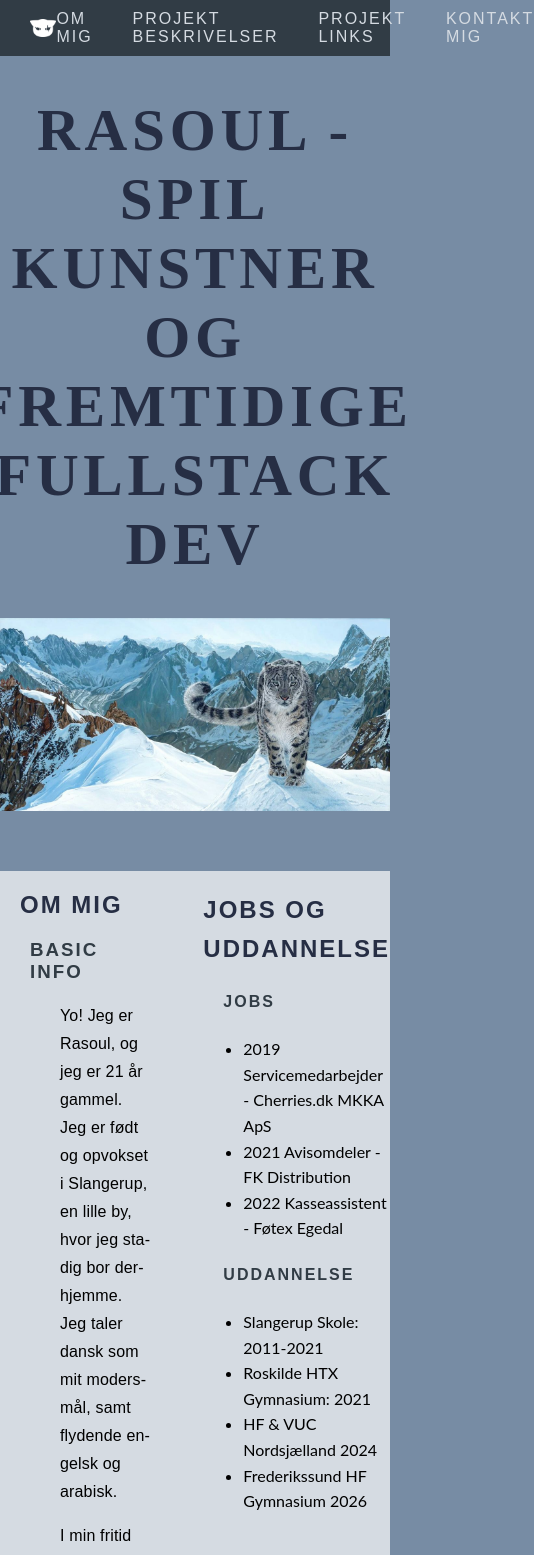
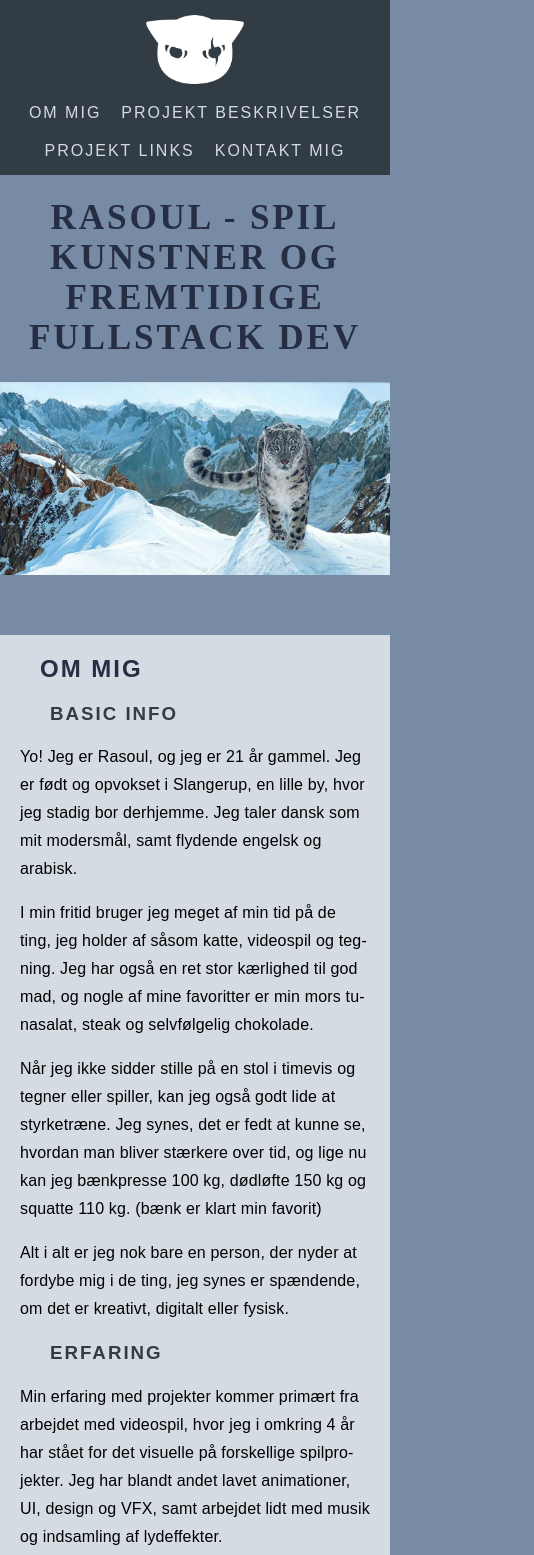
Before and after one commit to VinterKatten/Portfolio-Webside, a website: page index.html in a window 390 px wide. Shown: the top 1555 px of the page, 534 px wide, since content can reach past the window. Drawn offline with Linux system fonts and the light colour scheme.

Commit message:
made the css a lot more mobile friendly put my new github in the html

```diff
--- a/style.css
+++ b/style.css
@@ -1,3 +1,7 @@
+* {
+    box-sizing: border-box;
+}
+
 img {
     max-width: 100%;
     height: auto;
@@ -5,17 +9,13 @@ img {
 .container {
     width: 100%;
     max-width: 1200px;
-    box-sizing: border-box; /* Prevents padding from adding to total width */
 }
 
-html, body {
+ body {
     margin: 0;
     padding: 0;
     width: 100%;
     min-height: 100vh;
-}
-body {
-    max-width: 100%
 }
 
 header a{
@@ -54,7 +54,7 @@ h1{
     letter-spacing: 0.08em;
     text-transform: uppercase;
     color: #262e44;
-    font-size: 3.7rem;
+    font-size: clamp(2.2rem, 6vw, 3.7rem);
 
 }
 h2{
@@ -83,13 +83,10 @@ body {
     background: #778ca4;
 }
 
-#main-contents{
-    background: #d5dbe2;
-}
-
 
 .logo {
-    width: 8%;
+    width: 120px;
+    max-width: 25vw;
 }
 
 nav {
@@ -124,6 +121,7 @@ main{
     align-items: center;
     gap: 80px;
     max-width: 100%;
+    flex-wrap: wrap;
 }
 #projekt-logoer img:hover {
     max-width: 100%;
@@ -177,7 +175,6 @@ footer {
     background-color: #313c45;
     color:#d5dbe2;
     max-width: 100%;
-    box-sizing: border-box;
     margin: 0;
     flex-grow: 1;
 }
@@ -205,6 +202,8 @@ article{
     display: flex;
     align-items: flex-start;
     gap: 50px;
+    flex-wrap: wrap;
+    background: #d5dbe2;
 }
 
 #om-mig-sektionen,
@@ -212,10 +211,57 @@ article{
     flex: 1;
 }
 
-#main-contents {
-        flex-wrap: wrap;
-    }
 
 #gå-tilbage{
     justify-content: center;
 }
+
+@media (max-width: 720px) {
+    header {
+        flex-direction: column;
+        gap: 20px;
+        padding: 15px;
+    }
+
+    .logo {
+        width: 120px;
+    }
+
+    nav {
+        gap: 20px;
+        flex-wrap: wrap;
+        justify-content: center;
+    }
+
+
+    #projekt-logoer {
+        gap: 30px;
+        flex-wrap: wrap;
+        padding: 0 20px;
+    }
+
+    #main-contents {
+        flex-direction: column;
+        gap: 20px;
+        padding: 0 20px;
+    }
+
+    article {
+        margin-left: 0;
+    }
+
+    #projekt-links {
+        flex-direction: column;
+        align-items: center;
+    }
+
+    #projekt-links a {
+        margin-left: 0;
+    }
+
+    .kontakt-mig-liste {
+        flex-direction: column;
+        align-items: center;
+        font-size: 1.1rem;
+    }
+}
```
